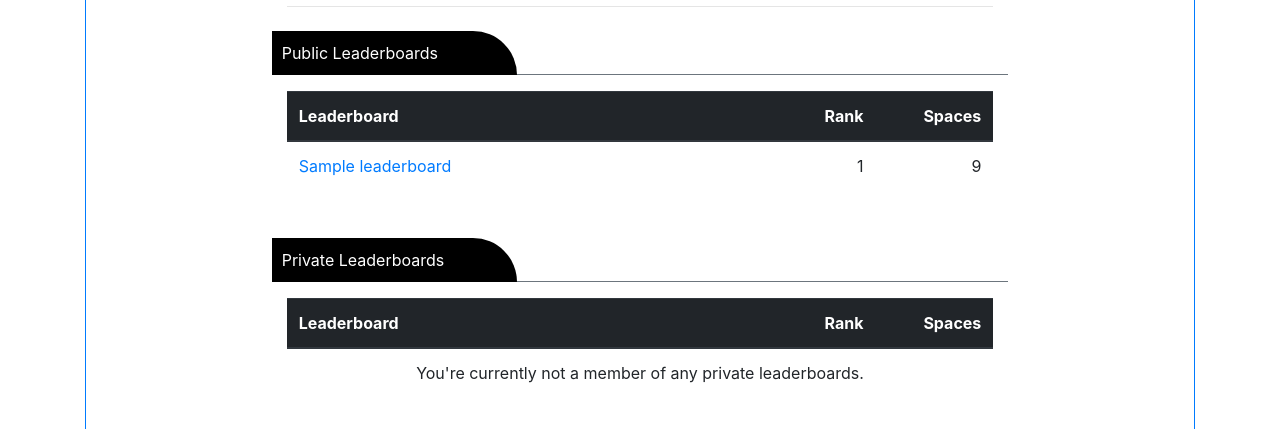
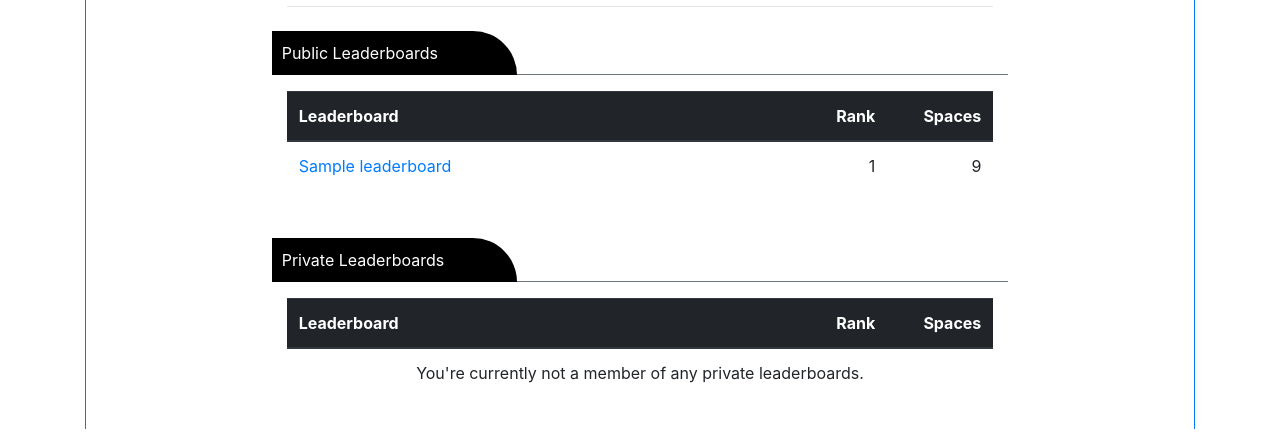
Before and after one commit to atlasJackson/soccerates, a Django app: page /leaderboards/ in a window 1280 px wide. Shown: the part 743-1176 px from the top of the page. Run offline with Django 3.2, Linux system fonts and the light colour scheme; a user stored in the database is signed in; tables that the repository leaves empty hold one stand-in row (values such as "Sample post"); grey boxes marked "Sample" are stand-in pictures; parts of the project's set-up code (start-up, migrations or seed data) failed here and were passed over; some libraries are stand-ins or nearby versions.

Commit message:
Bootstrap 12: Complete.

```diff
--- a/templates/include_leaderboards.html
+++ b/templates/include_leaderboards.html
@@ -16,20 +16,20 @@
 <table class="table">
     <thead class="thead-dark">
         <tr>
-            <th class="col-6 col-md-8">
+            <th class="board-name-cell">
                 Leaderboard
             </th>
             {% if all_boards %}
-            <th class="col-3 col-md-2 text-left">
+            <th class="board-data-cell text-left">
                 Access
             </th>
             {% else %}
-            <th class="col-3 col-md-2 text-right">
+            <th class="board-data-cell text-right">
                 Rank
             </th>
             {% endif %}
             {% if not short %}
-            <th class="col-3 col-md-2 text-right">
+            <th class="board-data-cell text-right">
                 Spaces
             </th>
             {% endif %}
```
